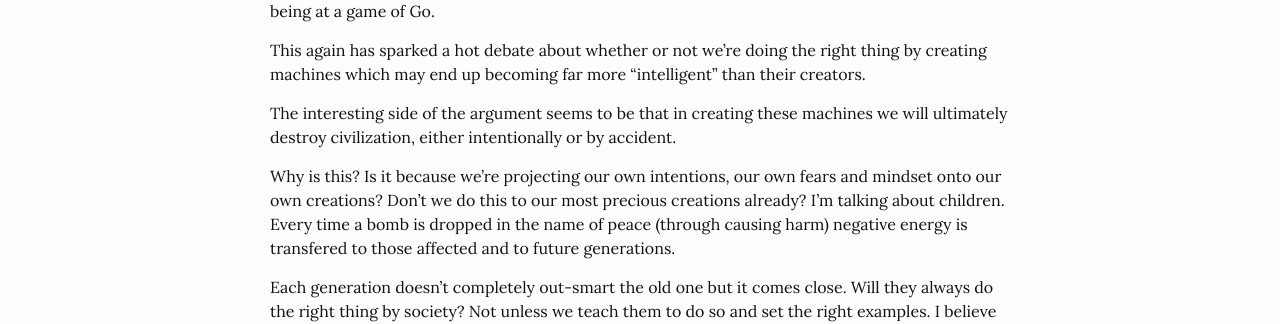
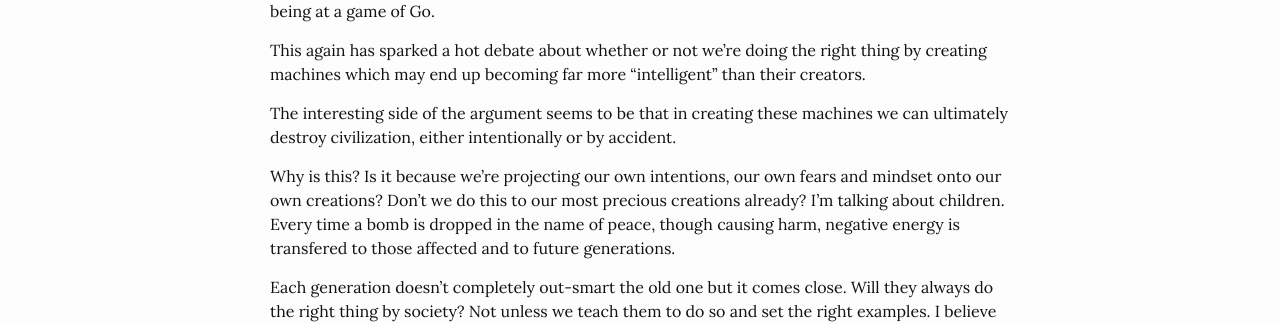
Before and after one commit to pmyjavec/pmyjavec.github.io, a Jekyll site: the page built from _posts/2016-01-31-what-can-AI-tell-us-about-ourselves.md, in a window 1280 px wide. Shown: the part 225-549 px from the top of the page. Built offline with Jekyll 4.4.1, drawn with Linux system fonts in a browser that asks for light colours; comment, search, counter and statistics services are not loaded.

Commit message:
Update 2016-01-31-what-can-AI-tell-us-about-ourselves.md

```diff
--- a/_posts/2016-01-31-what-can-AI-tell-us-about-ourselves.md
+++ b/_posts/2016-01-31-what-can-AI-tell-us-about-ourselves.md
@@ -11,12 +11,12 @@ There has been a lot of talk about AI in the news this week after Google's Deep
 This again has sparked a hot debate about whether or not we're doing the right thing by creating machines which
 may end up becoming far more "intelligent" than their creators.
 
-The interesting side of the argument seems to be that in creating these machines we will ultimately destroy
+The interesting side of the argument seems to be that in creating these machines we can ultimately destroy
 civilization, either intentionally or by accident.
 
 Why is this? Is it because we're projecting our own intentions, our own fears and mindset onto our own creations?
 Don't we do this to our most precious creations already? I'm talking about children. Every time a bomb is dropped in the
-name of peace (through causing harm) negative energy is transfered to those affected and to future generations.
+name of peace, though causing harm, negative energy is transfered to those affected and to future generations.
 
 Each generation doesn't completely out-smart the old one but it comes close. Will they always do the right thing by
 society? Not unless we teach them to do so and set the right examples. I believe the same would be for machines.
```
